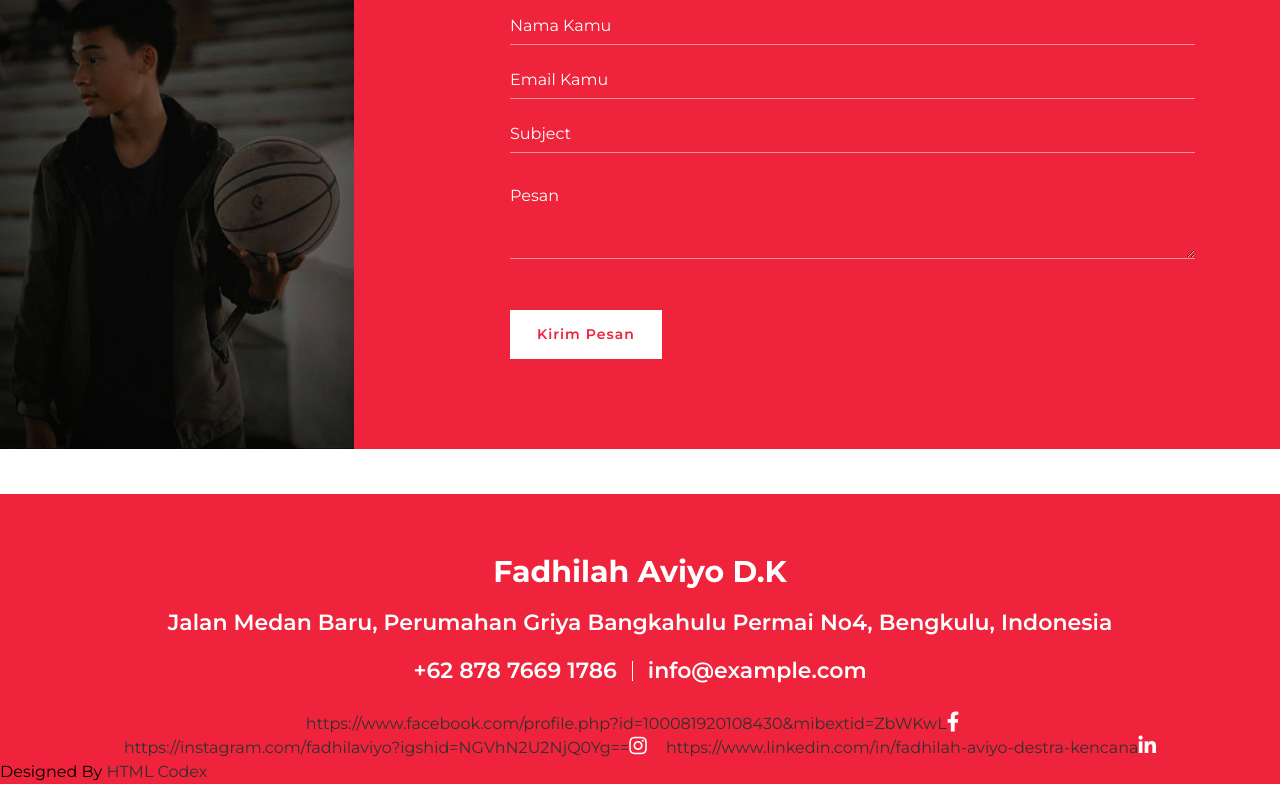
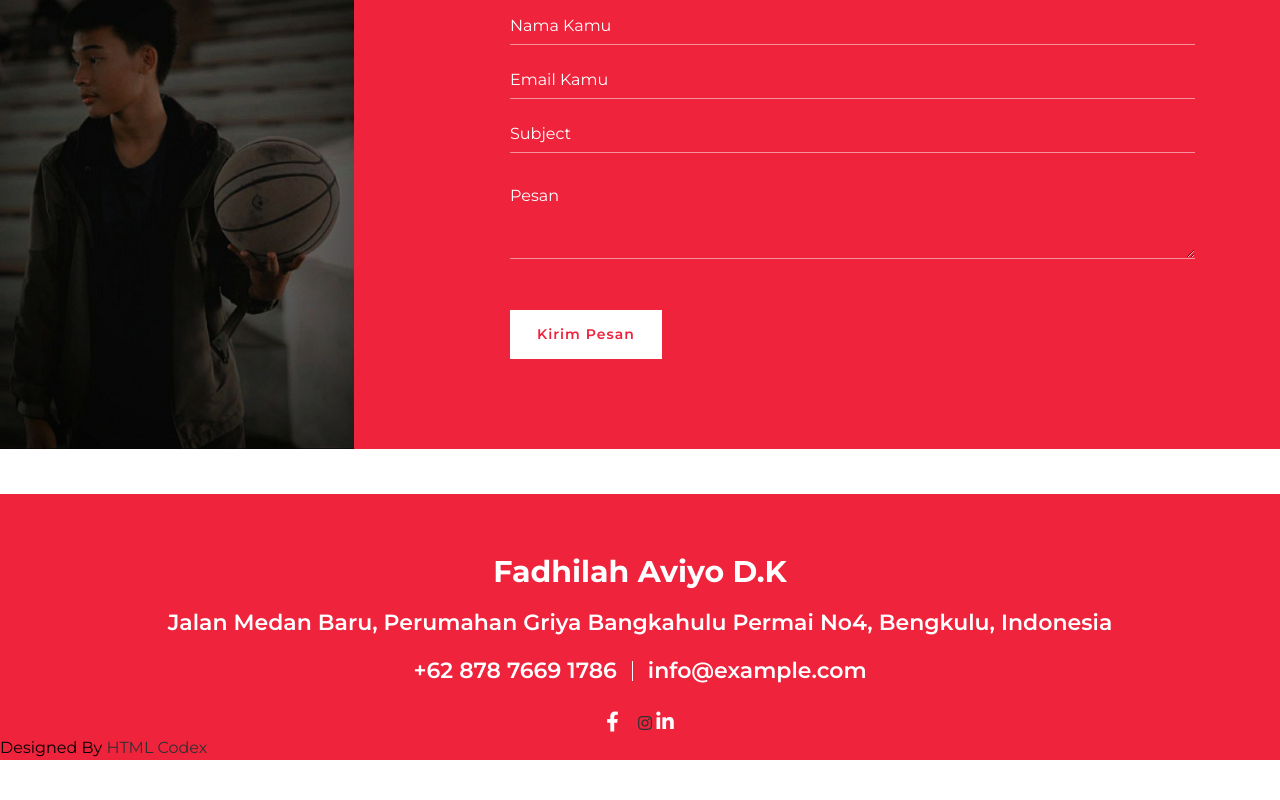
Before and after one commit to fadhilaviyo/fadhilahaviyo.github.io, a plain HTML site: page index.html in a window 1280 px wide. Shown: the part 3835-4635 px from the top of the page. After the commit the page ends 4611 px from the top, so only its background shows below. Drawn offline with nearby package versions, Linux system fonts and the light colour scheme.

Commit message:
index.html

```diff
--- a/index.html
+++ b/index.html
@@ -375,9 +375,9 @@
                             <p>info@example.com</p>
                         </div>
                         <div class="footer-social">
-                            <a href="">https://www.facebook.com/profile.php?id=100081920108430&mibextid=ZbWKwL<i class="fab fa-facebook-f"></i></a>
-                            <a href="">https://instagram.com/fadhilaviyo?igshid=NGVhN2U2NjQ0Yg==<i class="fab fa-instagram"></i></a>
-                            <a href="">https://www.linkedin.com/in/fadhilah-aviyo-destra-kencana<i class="fab fa-linkedin-in"></i></a>
+                            <a href="https://www.facebook.com/profile.php?id=100081920108430&mibextid=ZbWKwL"><i class="fab fa-facebook-f"></i></a>
+                            <a href=">https://instagram.com/fadhilaviyo?igshid=NGVhN2U2NjQ0Yg=="<i class="fab fa-instagram"></i></a>
+                            <a href="https://www.linkedin.com/in/fadhilah-aviyo-destra-kencana"><i class="fab fa-linkedin-in"></i></a>
                         </div>
                     </div>
                 </div>
```
